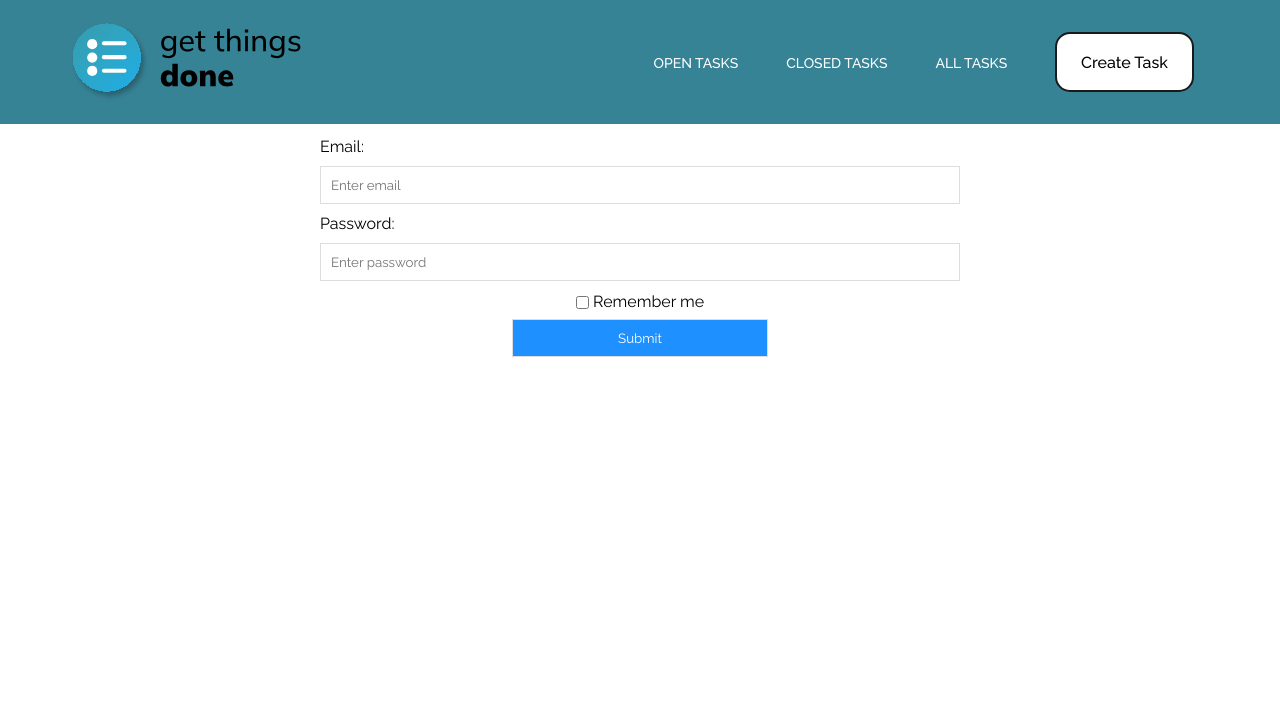
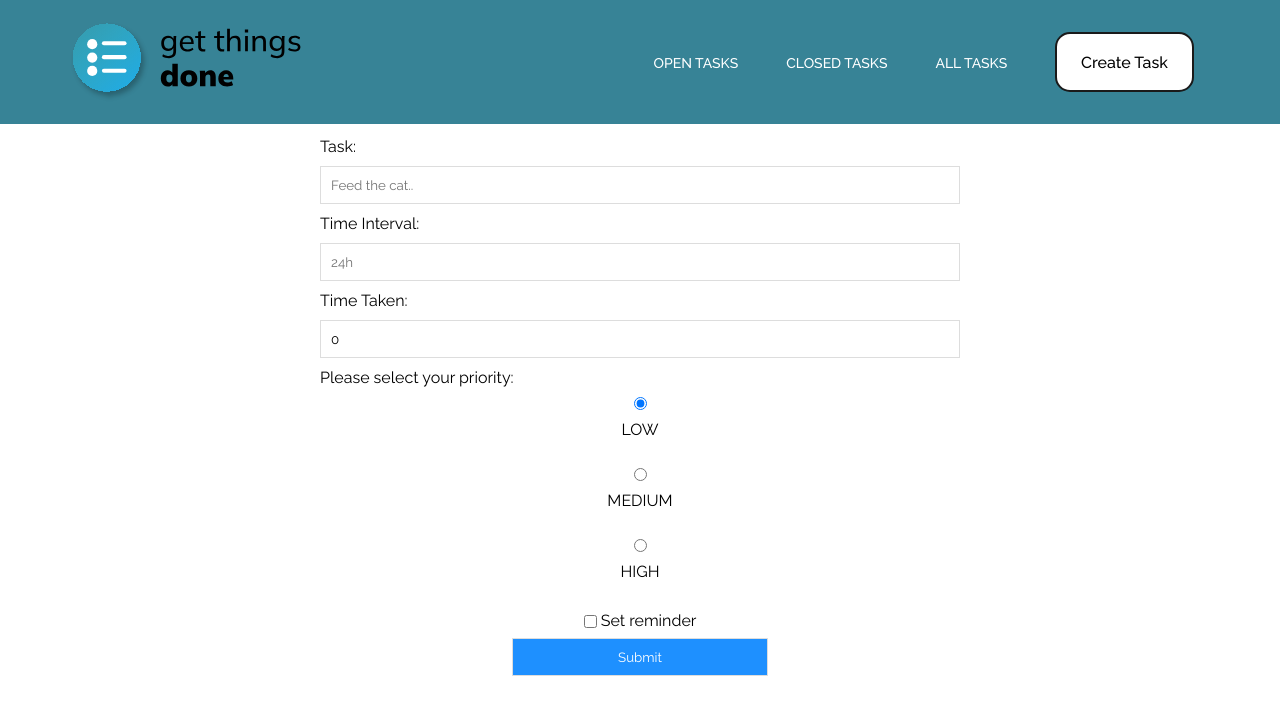
Before and after one commit to fahrican/get-things-done-web, a Vue app: page /create-task in a window 1280 px wide. Shown: the top 714 px of the page. Built offline with nearby package versions, Linux system fonts and the light colour scheme.

Commit message:
Redirect to open tasks after creating a task.

```diff
--- a/src/views/CreateTaskView.vue
+++ b/src/views/CreateTaskView.vue
@@ -33,12 +33,25 @@
     </form>-->
 
   <form class="form-inline" @submit="onSubmit">
-    <label class="user-input" for="email">Email:</label>
-    <input class="user-input" type="email" id="email" placeholder="Enter email" name="email">
-    <label class="user-input" for="pwd">Password:</label>
-    <input class="user-input" type="password" id="pwd" placeholder="Enter password" name="pswd">
+    <label class="user-input" for="task">Task:</label>
+    <input class="user-input" type="text" placeholder="Feed the cat.." name="description" v-model="myTask.description">
+    <label class="user-input" for="time-interval">Time Interval:</label>
+    <input class="user-input" type="text" placeholder="24h" name="time_interval" v-model="myTask.timeInterval">
+    <label class="user-input" for="time-taken">Time Taken:</label>
+    <input class="user-input" type="number" placeholder="0" name="time_taken" v-model="myTask.timeTaken">
+
+    <label class="user-input" for="priority">Please select your priority:</label>
+
+    <input type="radio" v-model="myTask.priority" name="priority" value="LOW" checked>
+    <label class="priority-label" for="low">LOW</label><br>
+
+    <input type="radio" v-model="myTask.priority" name="priority" value="MEDIUM">
+    <label class="priority-label" for="medium">MEDIUM</label><br>
+
+    <input type="radio" v-model="myTask.priority" name="priority" value="HIGH">
+    <label class="priority-label" for="high">HIGH</label><br>
     <label>
-      <input type="checkbox" name="remember"> Remember me
+      <input type="checkbox" name="reminder" v-model="myTask.isReminderSet"> Set reminder
     </label>
     <button class="submit-btn">Submit</button>
   </form>
@@ -50,6 +63,7 @@ import {defineComponent, reactive} from 'vue'
 import moment from "moment";
 import TaskApi from "@/services/TaskApi";
 import {TaskRequest} from "@/types/TaskRequest";
+import router from "@/router";
 
 export default defineComponent({
   name: "AddTask",
@@ -60,7 +74,7 @@ export default defineComponent({
       description: "",
       createdOn: "",
       timeInterval: "",
-      priority: 1,
+      priority: 0,
       finishedOn: "",
       id: 0,
       isReminderSet: false,
@@ -108,7 +122,9 @@ export default defineComponent({
       }
       const newTask = createNewTask();
       setPropertiesBlank();
-      return await tryPostRequest(newTask);
+      return await tryPostRequest(newTask).then(() => {
+        router.push('/')
+      })
     }
 
     const getTimestamp = () => {
@@ -198,6 +214,11 @@ export default defineComponent({
   justify-content: center;
 }
 
+.priority-label {
+  float: left !important;
+  display: flex !important;
+}
+
 
 .form-inline button:hover {
   background-color: royalblue;
```
